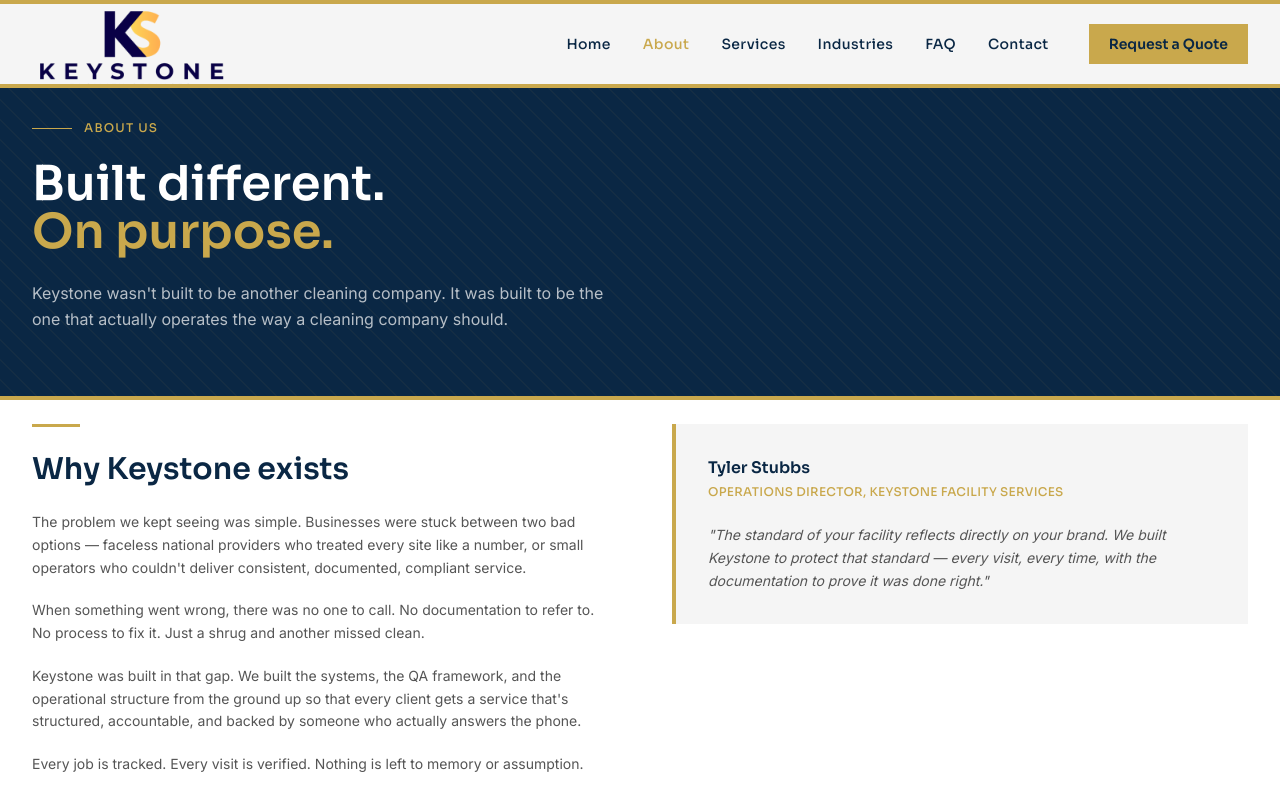
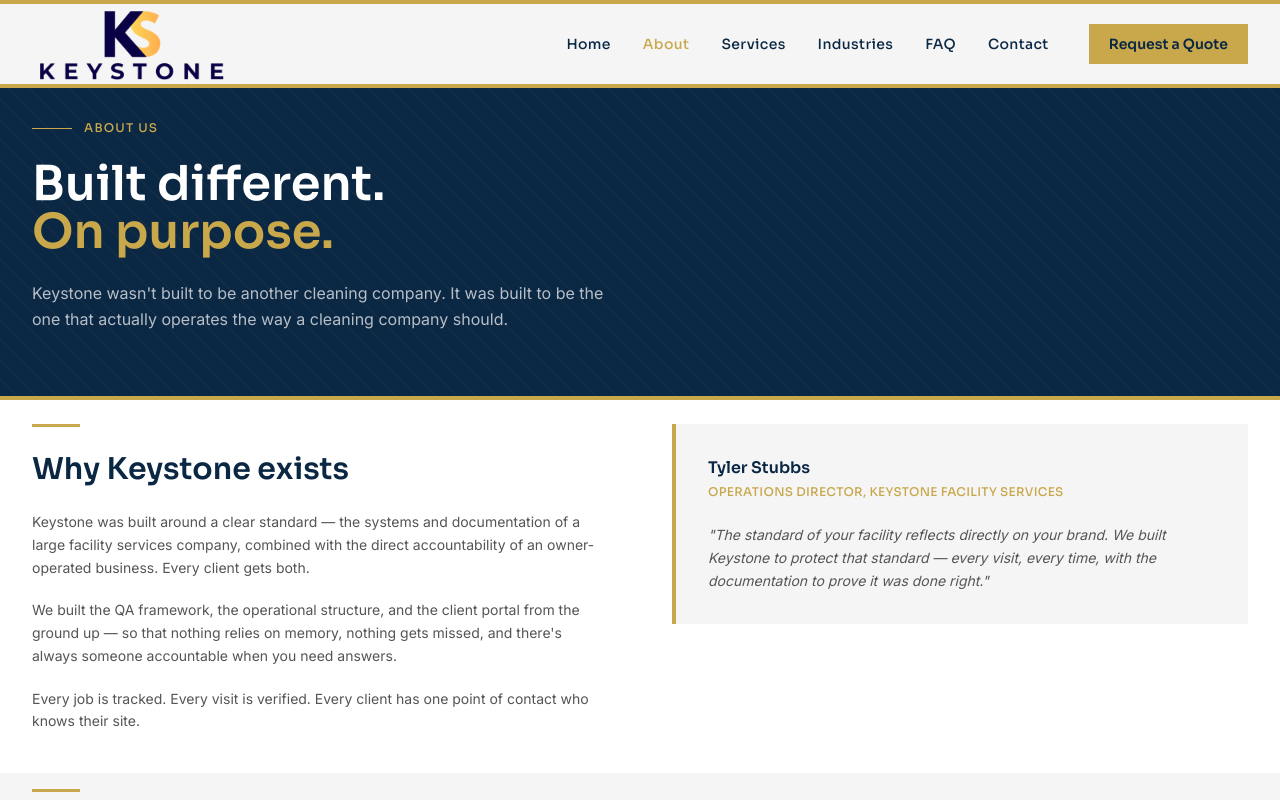
Before and after one commit to Stubbsty/Keystonewebsite, a React (Vite) app: page /about in a window 1280 px wide. Shown: the top 800 px of the page. Built offline with nearby package versions, Linux system fonts and the light colour scheme.

Commit message:
Update About.tsx

```diff
--- a/src/pages/About.tsx
+++ b/src/pages/About.tsx
@@ -77,16 +77,13 @@ export default function About() {
               </h2>
              <div className="space-y-5 text-[#555555] text-sm leading-relaxed">
   <p>
-                  The problem we kept seeing was simple. Businesses were stuck between two bad options — faceless national providers who treated every site like a number, or small operators who couldn't deliver consistent, documented, compliant service.
+    Keystone was built around a clear standard — the systems and documentation of a large facility services company, combined with the direct accountability of an owner-operated business. Every client gets both.
   </p>
   <p>
-                  When something went wrong, there was no one to call. No documentation to refer to. No process to fix it. Just a shrug and another missed clean.
+    We built the QA framework, the operational structure, and the client portal from the ground up — so that nothing relies on memory, nothing gets missed, and there's always someone accountable when you need answers.
   </p>
   <p>
-                  Keystone was built in that gap. We built the systems, the QA framework, and the operational structure from the ground up so that every client gets a service that's structured, accountable, and backed by someone who actually answers the phone.
-                </p>
-                <p>
-                  Every job is tracked. Every visit is verified. Nothing is left to memory or assumption.
+    Every job is tracked. Every visit is verified. Every client has one point of contact who knows their site.
   </p>
 </div>
             </div>
```
Lines whose indentation alone changed are shown as unchanged.
